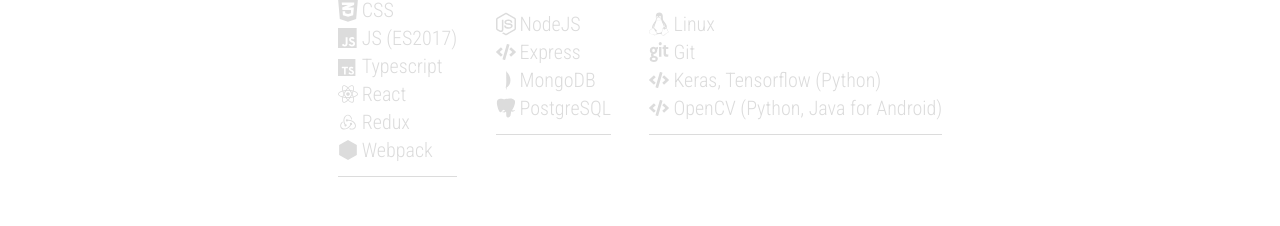
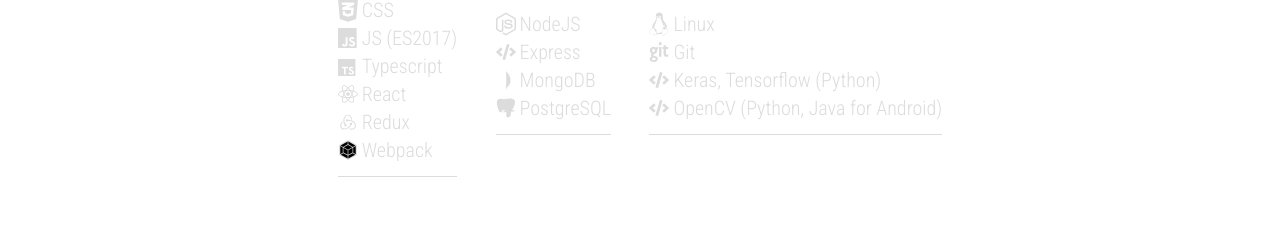
Before and after one commit to WalenPiotr/portfolio, a React app: page / in a window 1280 px wide. Shown: the part 1180-1406 px from the top of the page. Built offline with nearby package versions, Linux system fonts and the light colour scheme.

Commit message:
Fix webpack icon colors

```diff
--- a/src/icons/technology/webpack.tsx
+++ b/src/icons/technology/webpack.tsx
@@ -1,22 +1,18 @@
 import * as React from 'react';
 import IIcon from '@typings/IIcon';
 
-const webpack = ({ theme}: IIcon) => (
-    <svg
-        viewBox="0 0 600 600"
-        height="100%"
-        width="100%"
-    >
+const webpack = ({ theme }: IIcon) => (
+    <svg viewBox="0 0 600 600" height="100%" width="100%">
         <path
             fill={theme.fontPrimaryColor}
             d="M300 .1L565 150v299.9L300 599.8 35 449.9V150z"
         />
         <path
-            fill={theme.backgroundColor}
+            fill="black"
             d="M517.7 439.5L308.8 557.8v-92L439 394.1l78.7 45.4zm14.3-12.9V179.4l-76.4 44.1v159l76.4 44.1zM81.5 439.5l208.9 118.2v-92l-130.2-71.6-78.7 45.4zm-14.3-12.9V179.4l76.4 44.1v159l-76.4 44.1zm8.9-263.2L290.4 42.2v89l-137.3 75.5-1.1.6-75.9-43.9zm446.9 0L308.8 42.2v89L446 206.8l1.1.6 75.9-44z"
         />
         <path
-            fill={theme.backgroundColor}
+            fill="black"
             d="M290.4 444.8L162 374.1V234.2l128.4 74.1v136.5zm18.4 0l128.4-70.6v-140l-128.4 74.1v136.5zM299.6 303zm-129-85l129-70.9L428.5 218l-128.9 74.4-129-74.4z"
         />
     </svg>
```
